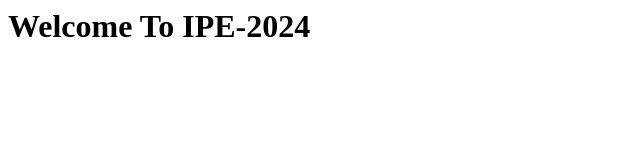
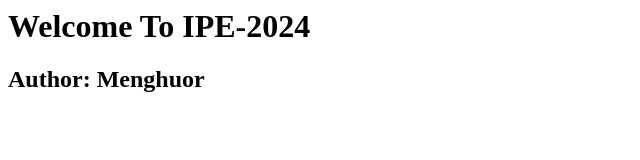
Before and after one commit to Vuth-Menghuor/Git-practice, a plain HTML site: page index.html in a window 1280 px wide. Shown: the whole page, without its empty margins (0-640 px from the left). Drawn offline with Linux system fonts and the light colour scheme.

Commit message:
Update authors name of the page

```diff
--- a/index.html
+++ b/index.html
@@ -1 +1,2 @@
 <h1>Welcome To IPE-2024</h1>
+<h2>Author: Menghuor</h2>
```
